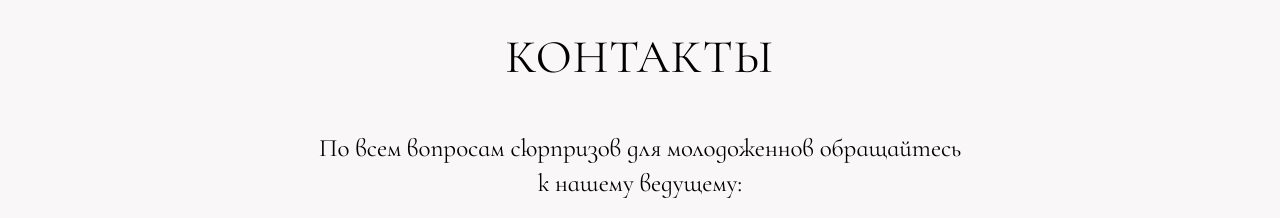
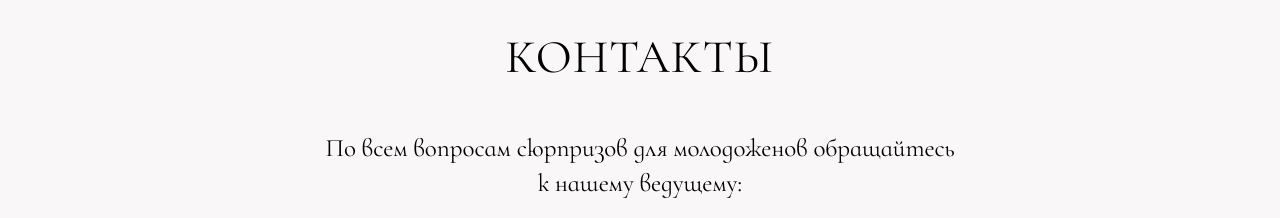
Before and after one commit to Ilya777641/wedding, a plain HTML site: page index.html in a window 1280 px wide. Shown: the part 4300-4518 px from the top of the page. Drawn offline with Linux system fonts and the light colour scheme.

Commit message:
Update index.html

```diff
--- a/index.html
+++ b/index.html
@@ -470,7 +470,7 @@
     <div class="section">
         <div class="section-title animate-fadein">контакты</div>
         <div class="contacts-block animate-fadein" style="animation-delay: 0.2s;">
-            <p>По всем вопросам сюрпризов для молодоженнов обращайтесь<br>к нашему ведущему:</p>
+            <p>По всем вопросам сюрпризов для молодоженов обращайтесь<br>к нашему ведущему:</p>
             <div style="margin-top: 20px;">
                 <strong style="font-size: 32px;">Арсений Вольный</strong><br>
                 <a href="tel:+79173597707" class="phone-number">+7 917 359-77-07</a>
```
